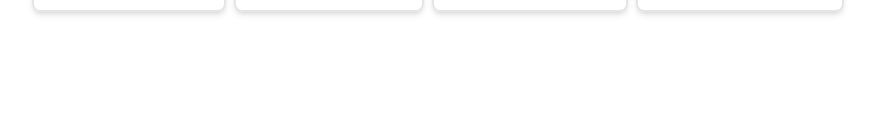
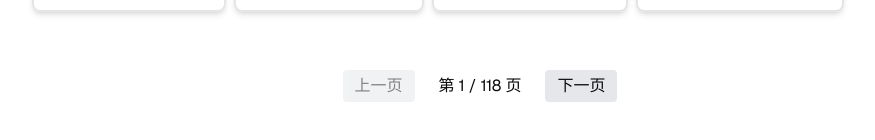
Before and after one commit to HeZeBang/mu, a Next.js app: page / in a window 1280 px wide. Shown: the part 4599-4739 px from the top of the page, without its empty margins (160-1035 px from the left). Built offline with nearby package versions, Linux system fonts and the light colour scheme.

Commit message:
feat: split page

```diff
--- a/src/app/page.tsx
+++ b/src/app/page.tsx
@@ -1,7 +1,10 @@
-import Image from "next/image";
+"use client";
+
 import mdata from "./music_data_20250613.json";
 import ddata from "./chart_stats.json";
 import { Badge } from "@/components/ui/badge";
+import React, { useState } from "react";
+
 
 interface ChartStat {
   cnt: number;
@@ -67,6 +70,9 @@ const difficultyColors = [
 ];
 
 export default function Home() {
+  const [page, setPage] = useState(1);
+  const pageSize = 10;
+  const totalPages = Math.ceil(mdata.length / pageSize);
   const chartStats = (ddata as ChartStats).charts;
   return (
     <div className="grid grid-rows-[20px_1fr_20px] items-center justify-items-center min-h-screen p-4 pb-20 gap-16 sm:p-20 font-[family-name:var(--font-geist-sans)]">
@@ -80,7 +86,7 @@ export default function Home() {
         </h2>
 
         {
-          paginate(mdata, 1, 10).map((music: MusicData) => {
+          paginate(mdata, page, pageSize).map((music: MusicData) => {
             return (
               <div key={music.id} className="flex flex-col gap-4 max-w-4xl">
                 <div className="flex items-center gap-4">
@@ -117,7 +123,7 @@ export default function Home() {
                       <span className={`px-2 py-1 bg-gray-200 ${difficultyColors[index][0]} ${difficultyColors[index][1]} flex gap-3 items-center`}>
                         <b className="text-3xl w-[2em]"><code>{music.level[index]}</code></b>
                         <span>
-                          {music.ds[index].toFixed(1)} / <small>拟合:</small> {chartStats[music.id][index].fit_diff.toFixed(2)}
+                          {music.ds[index].toFixed(1)} / <small>拟合:</small> {chartStats[music.id] ? chartStats[music.id][index].fit_diff.toFixed(2) : "-"}
                           <br />
                           <b>{difficultyNames[index]}</b>
                         </span>
@@ -133,7 +139,7 @@ export default function Home() {
                             <Badge className="bg-cyan-500 text-white">真超檄</Badge>}
                           {(chart.notes.at(chart.notes.length - 1) || 0) > 40 &&
                             <Badge className="bg-yellow-500 text-white">绝赞</Badge>}
-                          {(chartStats[music.id][index].fit_diff - music.ds[index] > 0.2) && music.ds[index] >= 12 && music.ds[index] < 13 &&
+                          {chartStats[music.id] && (chartStats[music.id][index].fit_diff - music.ds[index] > 0.2) && music.ds[index] >= 12 && music.ds[index] < 13 &&
                             <Badge>地雷</Badge>}
                           {false && <Badge className="bg-pink-500 text-white">宴会</Badge>}
                           {index == 4 && <Badge variant="secondary">白谱</Badge>}
@@ -159,6 +165,23 @@ export default function Home() {
         }
       </main>
       <footer className="row-start-3 flex gap-[24px] flex-wrap items-center justify-center">
+        <button
+          className="px-3 py-1 rounded bg-gray-200 disabled:opacity-50"
+          onClick={() => setPage(page - 1)}
+          disabled={page === 1}
+        >
+          上一页
+        </button>
+        <span>
+          第 {page} / {totalPages} 页
+        </span>
+        <button
+          className="px-3 py-1 rounded bg-gray-200 disabled:opacity-50"
+          onClick={() => setPage(page + 1)}
+          disabled={page === totalPages}
+        >
+          下一页
+        </button>
       </footer>
     </div>
   );
```
